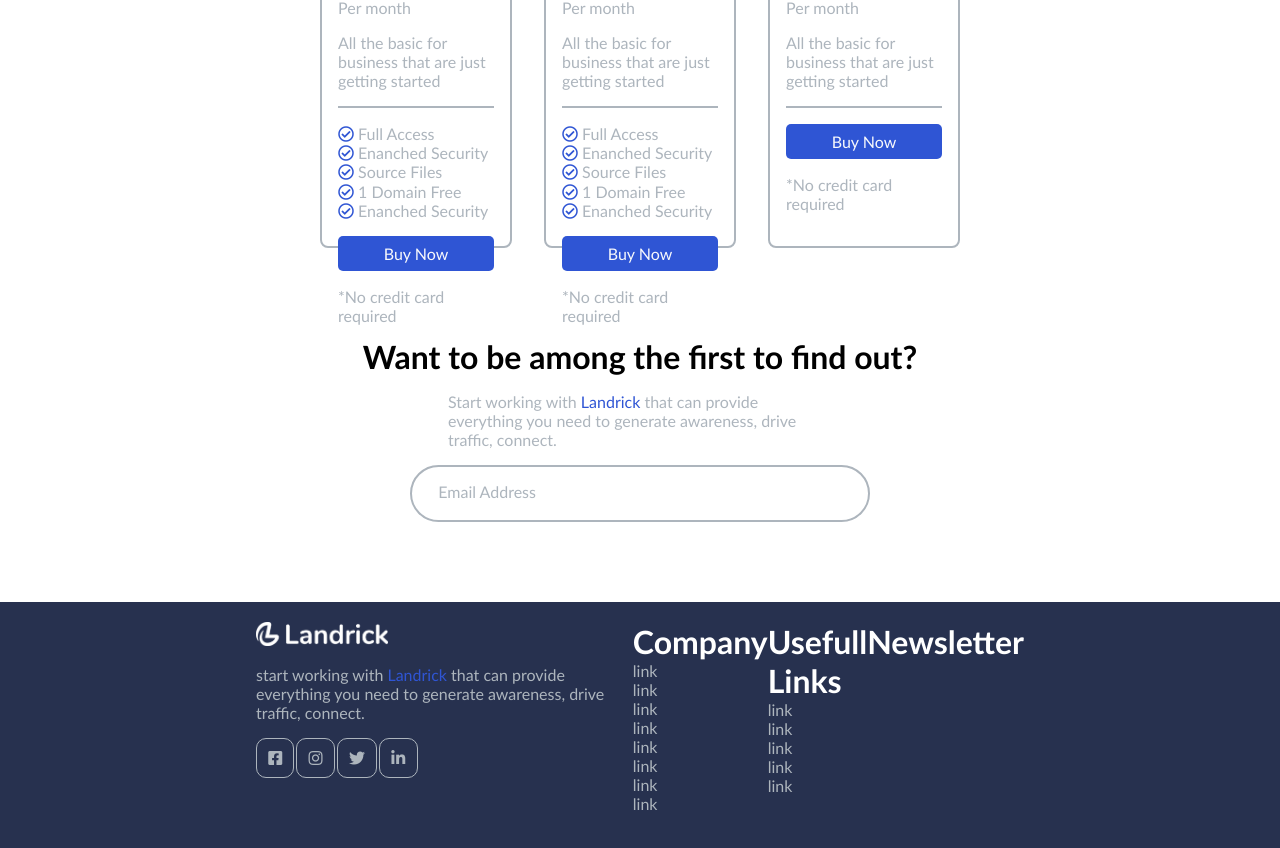
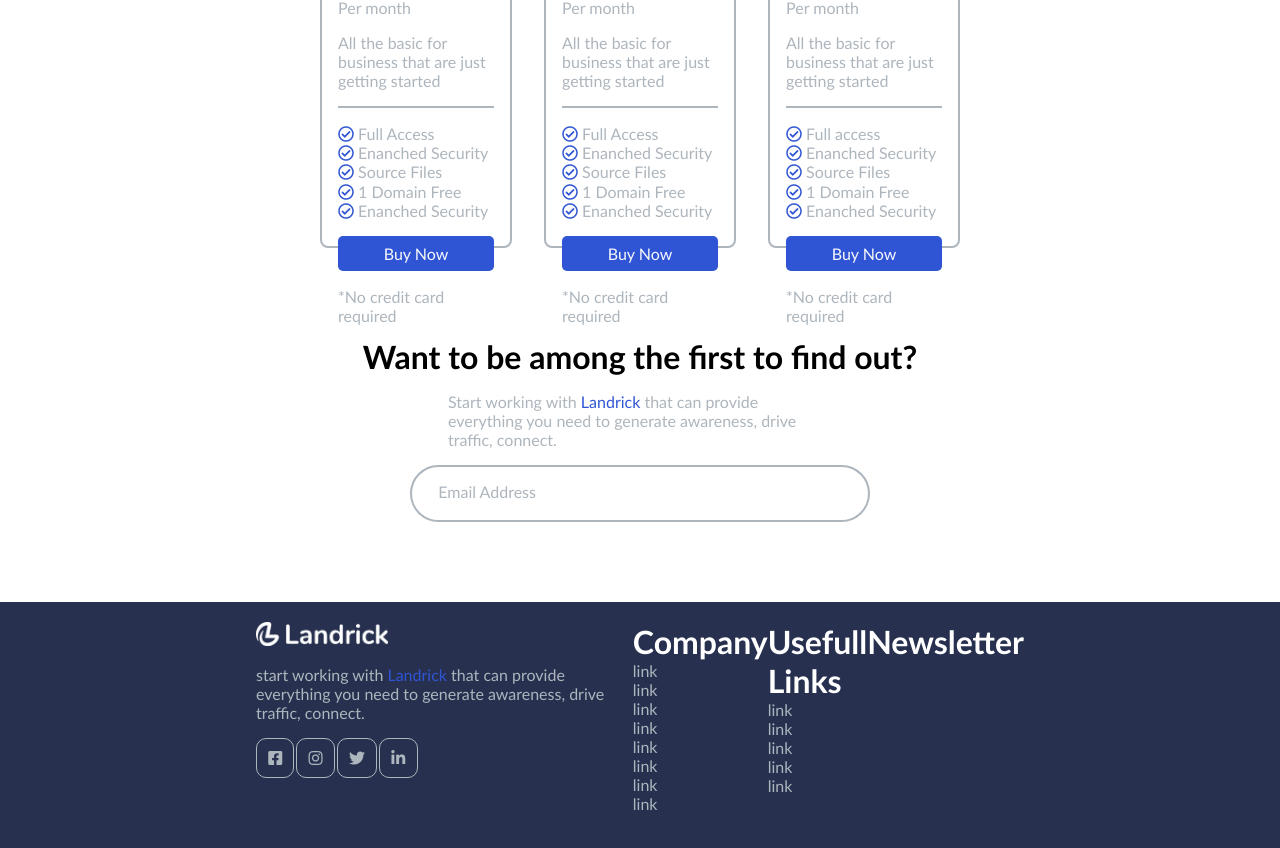
Before and after one commit to frame88/proj-html-vuejs, a Vue app: page / in a window 1280 px wide. Shown: the part 2280-3128 px from the top of the page. Built offline with nearby package versions, Linux system fonts and the light colour scheme; a web font is replaced by a local one.

Commit message:
*commento js

```diff
--- a/src/components/MainTre.vue
+++ b/src/components/MainTre.vue
@@ -83,10 +83,10 @@
                 <div class="title"><h1>$79.00</h1></div>
                 <div class="sub"><span>{{period}}</span></div>
                 <div class="sub-2"><span>{{sub}}</span></div>
-                <div class="box-maintwo" v-for="(skill, index) in Mainskill" :key="index">
+                <div class="box-maintwo" >
                     <div class="option">
                         <i class="far fa-check-circle light"></i>
-                        <span> Full Access</span>
+                        <span> Full access</span>
                     </div>
                     <div class="option">
                         <i class="far fa-check-circle light"></i>
```
